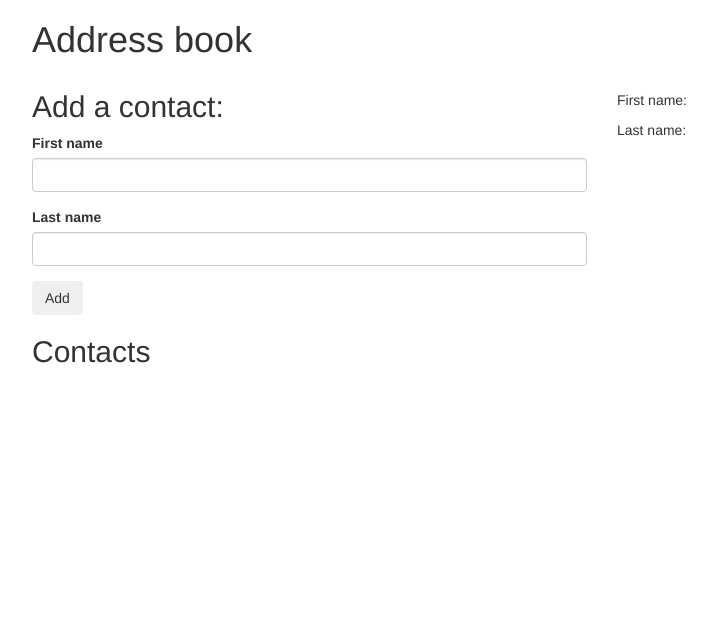
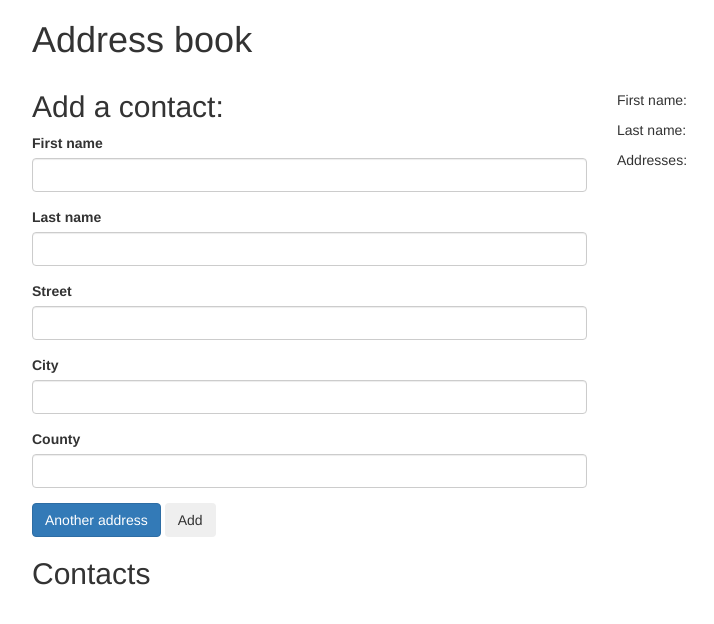
Before and after one commit to paulnderitu/addressbook, a plain HTML site: page index.html in a window 1280 px wide. Shown: the whole page, without its empty margins (38-752 px from the left). Drawn offline with Linux system fonts and the light colour scheme.

Commit message:
adding address to the html

```diff
--- a/index.html
+++ b/index.html
@@ -26,24 +26,48 @@
             <label for="">Last name</label>
             <input type="text" class="form-control" id="new-last-name">
           </div>
-          <button type="submit" class="btn">Add</button>
+          <div id="new-addresses">
+            <div class="new-address">
+              <div class="form-group">
+                <label for="new-street">Street</label>
+                <input type="text" class="form-control new-street">
+              </div>
+              <div class="form-group">
+                <label for="" class="new-city">City</label>
+                <input type="text" class="text form-control new-city">
+              </div>
+              <div class="form-group">
+                <label for="" class="new-county">County</label>
+                <input type="text" class="text form-control new-county">
+              </div>
+            </div>
+          </div>
+
+          <span class="btn btn-primary " id="add-address ">Another address </span>
+
+
+          <button type="submit " class="btn ">Add</button>
         </form>
         <h2>Contacts</h2>
-        <ul id="contacts"></ul>
+        <ul id="contacts "></ul>
       </div>
-      <div class="col-md-6">
-        <div id="show-contact">
+
+
+      <div class="col-md-6 ">
+        <div id="show-contact ">
 
         </div>
         <h2></h2>
-        <p>First name:<span class="first-name"></span></p>
-        <p>Last name:<span class="last-name"></span></p>
+        <p>First name:<span class="first-name "></span></p>
+        <p>Last name:<span class="last-name "></span></p>
+        <p>Addresses:</p>
+        <ul id="addresses">
       </div>
     </div>
   </div>
 
-  <script src="js/jquery-3.1.1.min.js"></script>
-  <script src="js/scripts.js"></script>
+  <script src="js/jquery-3.1.1.min.js "></script>
+  <script src="js/scripts.js "></script>
 
 
 </body>
--- a/js/scripts.js
+++ b/js/scripts.js
@@ -7,7 +7,7 @@ function Contact(first, last) {
 function Address(street, city, county) {
  this.street=street;
  this.city=city;
- this.country=country;
+ this.country=county;
 }
 Contact.prototype.fullName=function() {
   return this.firstName + " " + this.lastName;
```
